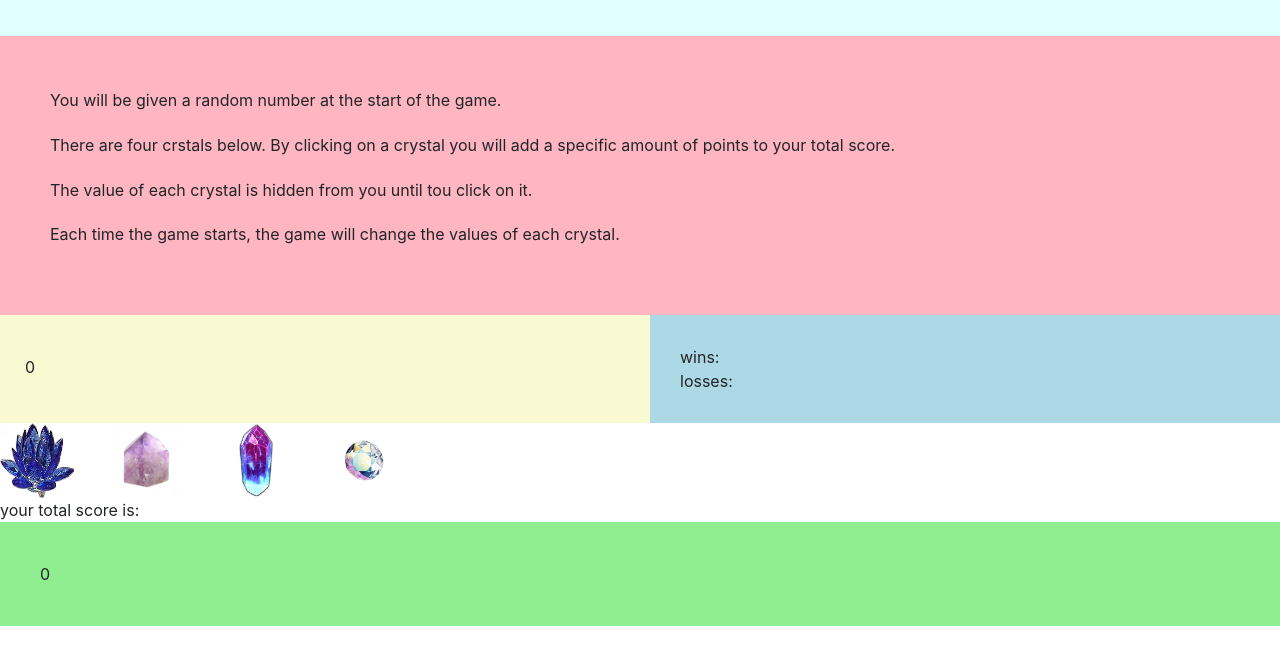
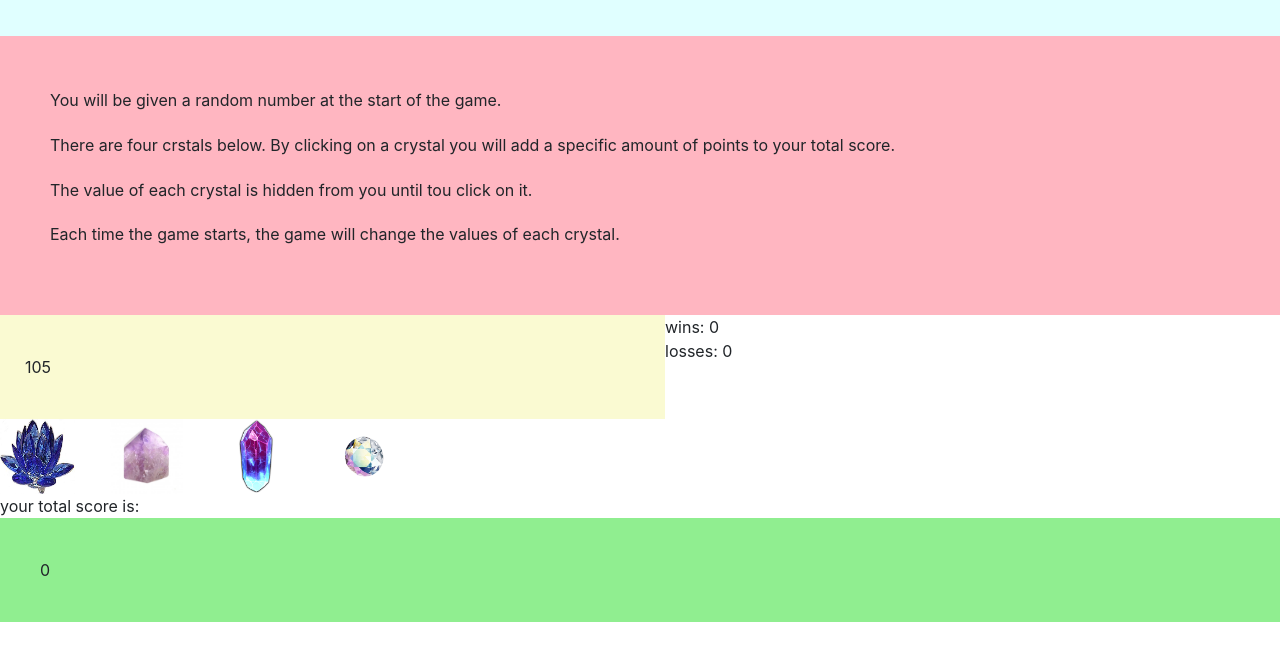
Before and after one commit to kevinspies/crystal-game, a plain HTML site: page index.html in a window 1280 px wide. Shown: the part 120-784 px from the top of the page. Drawn offline with nearby package versions, Linux system fonts and the light colour scheme.

Commit message:
done, actually quite easy!

```diff
--- a/assets/javascript/game.js
+++ b/assets/javascript/game.js
@@ -18,7 +18,9 @@ $(document).ready(function () {
         rand3 = Math.floor(Math.random() * 12) + 1;
         rand4 = Math.floor(Math.random() * 12) + 1;
         $("#scorebox").text(total);
-        $("#randnumbox").text(total);
+        $("#randnumbox").text(randNum);
+        $("#winbox").text("wins: " + wins);
+        $("#lossbox").text("losses: " + losses);
     }
 
     newGame();
--- a/index.html
+++ b/index.html
@@ -31,11 +31,18 @@
         <div class="col" id="randnumbox">
             randNum
         </div>
-        <div class="col" id="winlossbox">
-            wins:
-            <br>
-            losses:
+
+        <!--make a row for wins and a row for losses-->
+        <div class="col">
+            <div class="row" id="winbox">
+                wins
+            </div>
+            <div class="row" id="lossbox">
+                losses
+            </div>
+
         </div>
+
     </div>
 
     <div class="row">
```
